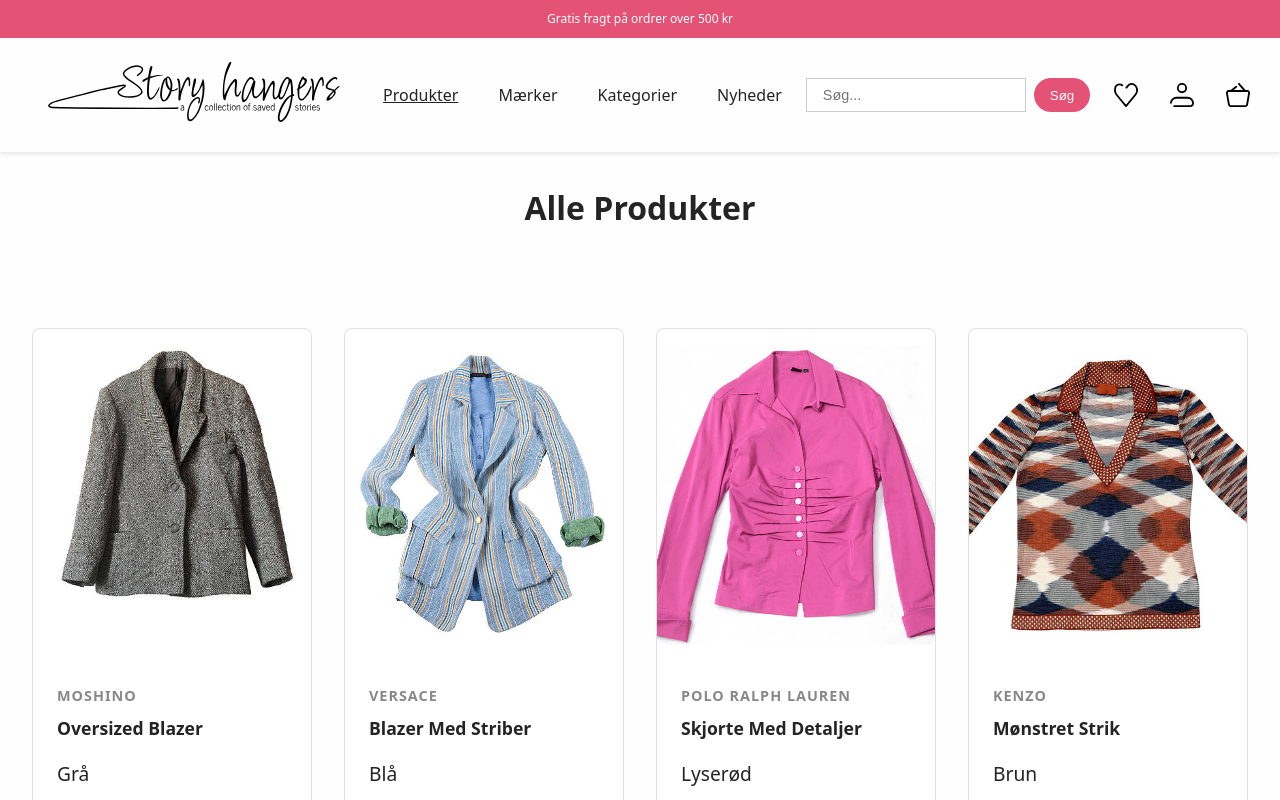
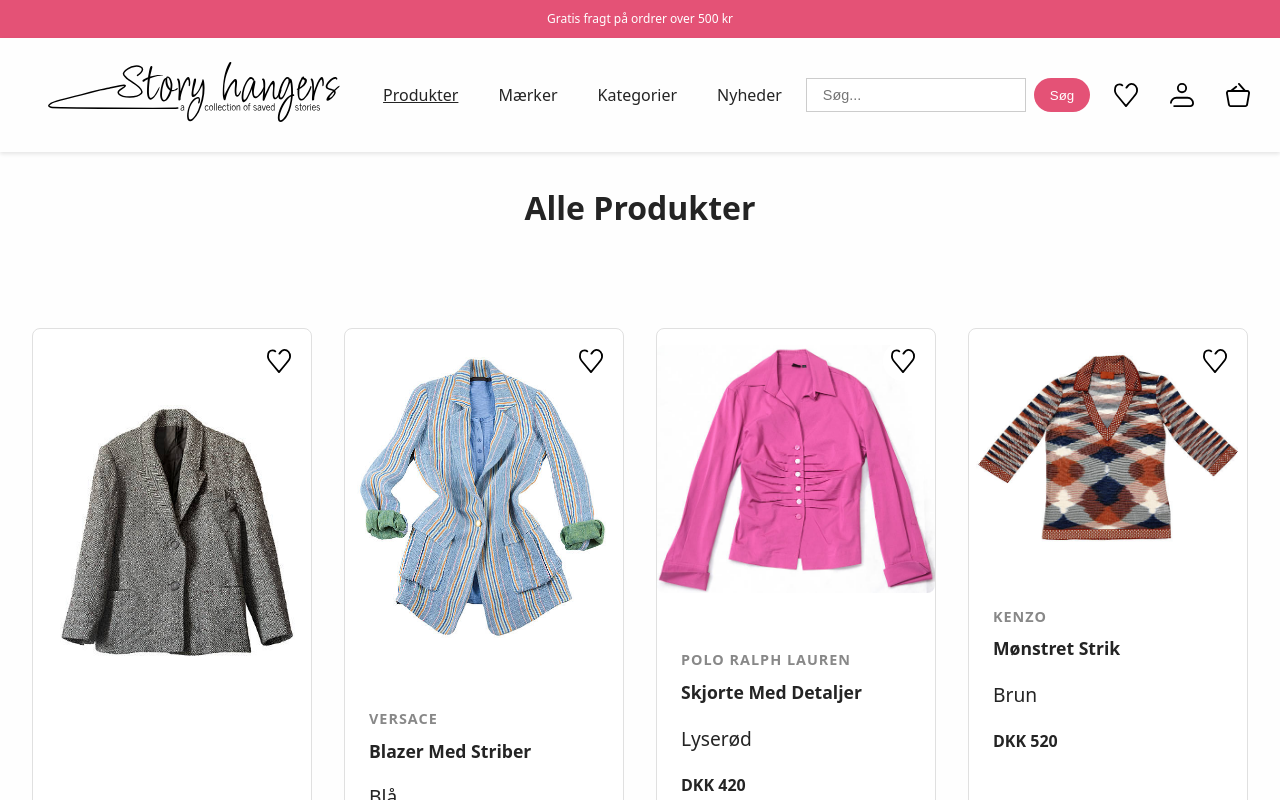
Before and after one commit to juliewboecher/customer-experience-exam, a React (Vite) app: page /products in a window 1280 px wide. Shown: the top 800 px of the page. Built offline with nearby package versions, Linux system fonts and the light colour scheme.

Commit message:
oprettet synlig favoritknap på product card (ikke aktiv endnu)

```diff
--- a/src/components/Product.jsx
+++ b/src/components/Product.jsx
@@ -1,14 +1,27 @@
+import { useState } from "react";
 import { Link } from "react-router";
 
 export default function Product({ product }) {
+  const [isFavorite, setIsFavorite] = useState(false);
+
+  const toggleFavorite = () => {
+    setIsFavorite(!isFavorite);
+  };
+
   return (
     <Link to={`/products/${product.id}`} className="product-card-link">
       <article className="product-card">
-        <img
-          src={product.image}
-          className="product-image"
-          alt={product.title}
-        />
+        <div className="product-image-wrapper">
+          <img src={product.image} alt={product.title} />
+          <button
+            className={`favorite-button ${isFavorite ? "active" : ""}`}
+            onClick={toggleFavorite}
+            aria-label="Add to favorites"
+          >
+            <img src="/iconfavorit.svg" alt="favorite" />
+          </button>
+        </div>
+
         <section className="product-info">
           <h2 className="product-brand">{product.brand}</h2>
           <h2 className="product-title">{product.title}</h2>
@@ -21,7 +34,6 @@
             ) : (
               <p className="product-stock out-of-stock">Udsolgt</p>
             )}
-
           </footer>
         </section>
       </article>
--- a/src/styles.css
+++ b/src/styles.css
@@ -427,3 +427,49 @@
 .add-to-cart:hover {
   background-color: #366e54;
 }
+
+.product-image-wrapper {
+  position: relative;
+  width: 100%;
+  overflow: hidden;
+  border-radius: 8px;
+  margin-bottom: 1rem;
+}
+
+.product-image-wrapper img {
+  width: 100%;
+  height: auto;
+  display: block;
+}
+
+.favorite-button {
+  position: absolute;
+  top: 0.75rem;
+  right: 0.75rem;
+  background: rgba(255, 255, 255, 0.9);
+  border: none;
+  border-radius: 50%;
+  display: flex;
+  align-items: center;
+  justify-content: center;
+  cursor: pointer;
+  transition: all 0.3s ease;
+  padding: 0;
+  width: 40px;
+  height: 40px;
+}
+
+.favorite-button:hover {
+  background: #fff;
+  transform: scale(1.1);
+}
+
+.favorite-button img {
+  width: 24px;
+  height: 24px;
+  padding: 16px;
+}
+
+.favorite-button.active img {
+  filter: hue-rotate(0deg) brightness(1);
+}
```
Also changed, not shown: src/components/FavoriteButton.jsx (added, +17 -0 lines).
